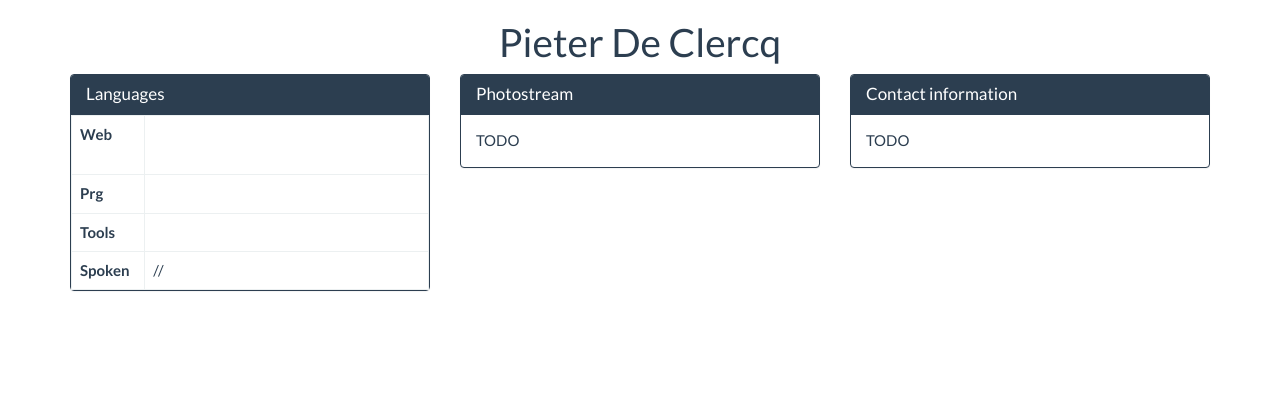
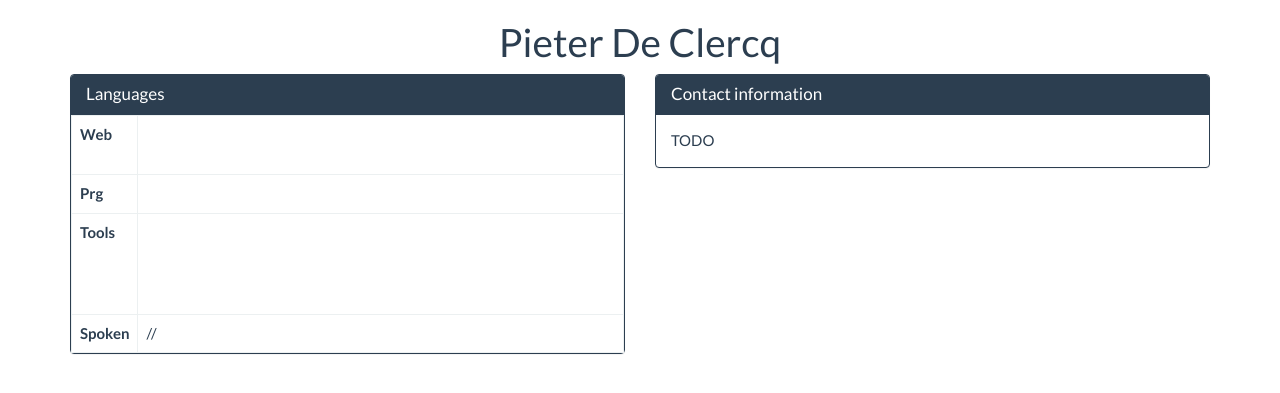
Before and after one commit to thepieterdc/thepieterdc.github.io, a PHP site: page / in a window 1280 px wide. Shown: the top 393 px of the page. Run offline with PHP 8.4, Linux system fonts and the light colour scheme; some libraries are stand-ins or nearby versions.

Commit message:
Removed photostream because too many languages

```diff
--- a/index.php
+++ b/index.php
@@ -1,6 +1,6 @@
 <?php
 $start = microtime(true);
-$theme = (date("H") < 6 || date("H") > 21) ? "darkly":"flatly";
+$theme = (date("H") < 6 || date("H") >= 21) ? "darkly":"flatly";
 $iconColor = ($theme == "darkly") ? "#ffffff":"#2c3e50";
 ?>
 <!doctype html>
@@ -22,7 +22,7 @@ $iconColor = ($theme == "darkly") ? "#ffffff":"#2c3e50";
     <div class="col-md-12" style="text-align:center"><h1>Pieter De Clercq</h1></div>
   </div>
   <div class="row">
-    <div class="col-md-4">
+    <div class="col-md-6">
       <div class="panel panel-primary">
         <div class="panel-heading">
           <h3 class="panel-title">Languages</h3>
@@ -54,7 +54,22 @@ $iconColor = ($theme == "darkly") ? "#ffffff":"#2c3e50";
               <tr>
                 <th>Tools</th>
                 <td>
-                  <div class="col-md-3"><h2 class="devicon-css3-plain iconColor"></h2></div>
+                  <div class="col-md-3"><h2 class="devicon-apache-plain iconColor"></h2></div>
+                  <div class="col-md-3"><h2 class="devicon-atom-plain iconColor"></h2></div>
+                  <div class="col-md-3"><h2 class="devicon-bitbucket-plain iconColor"></h2></div>
+                  <div class="col-md-3"><h2 class="devicon-bower-plain iconColor"></h2></div>
+                  <div class="col-md-3"><h2 class="devicon-chrome-plain iconColor"></h2></div>
+                  <div class="col-md-3"><h2 class="devicon-gimp-plain iconColor"></h2></div>
+                  <div class="col-md-3"><h2 class="devicon-git-plain iconColor"></h2></div>
+                  <div class="col-md-3"><h2 class="devicon-github-plain iconColor"></h2></div>
+                  <div class="col-md-3"><h2 class="devicon-inkscape-plain iconColor"></h2></div>
+                  <div class="col-md-3"><h2 class="devicon-jetbrains-plain iconColor"></h2></div>
+                  <div class="col-md-3"><h2 class="devicon-linux-plain iconColor"></h2></div>
+                  <div class="col-md-3"><h2 class="devicon-nginx-plain iconColor"></h2></div>
+                  <div class="col-md-3"><h2 class="devicon-nodewebkit-plain iconColor"></h2></div>
+                  <div class="col-md-3"><h2 class="devicon-phpstorm-plain iconColor"></h2></div>
+                  <div class="col-md-3"><h2 class="devicon-ssh-plain iconColor"></h2></div>
+                  <div class="col-md-3"><h2 class="devicon-ubuntu-plain iconColor"></h2></div>
                 </td>
               </tr>
               <tr>
@@ -66,17 +81,7 @@ $iconColor = ($theme == "darkly") ? "#ffffff":"#2c3e50";
         </div>
       </div>
     </div>
-    <div class="col-md-4">
-      <div class="panel panel-primary">
-        <div class="panel-heading">
-          <h3 class="panel-title">Photostream</h3>
-        </div>
-        <div class="panel-body">
-          TODO
-        </div>
-      </div>
-    </div>
-    <div class="col-md-4">
+    <div class="col-md-6">
       <div class="panel panel-primary">
         <div class="panel-heading">
           <h3 class="panel-title">Contact information</h3>
```
